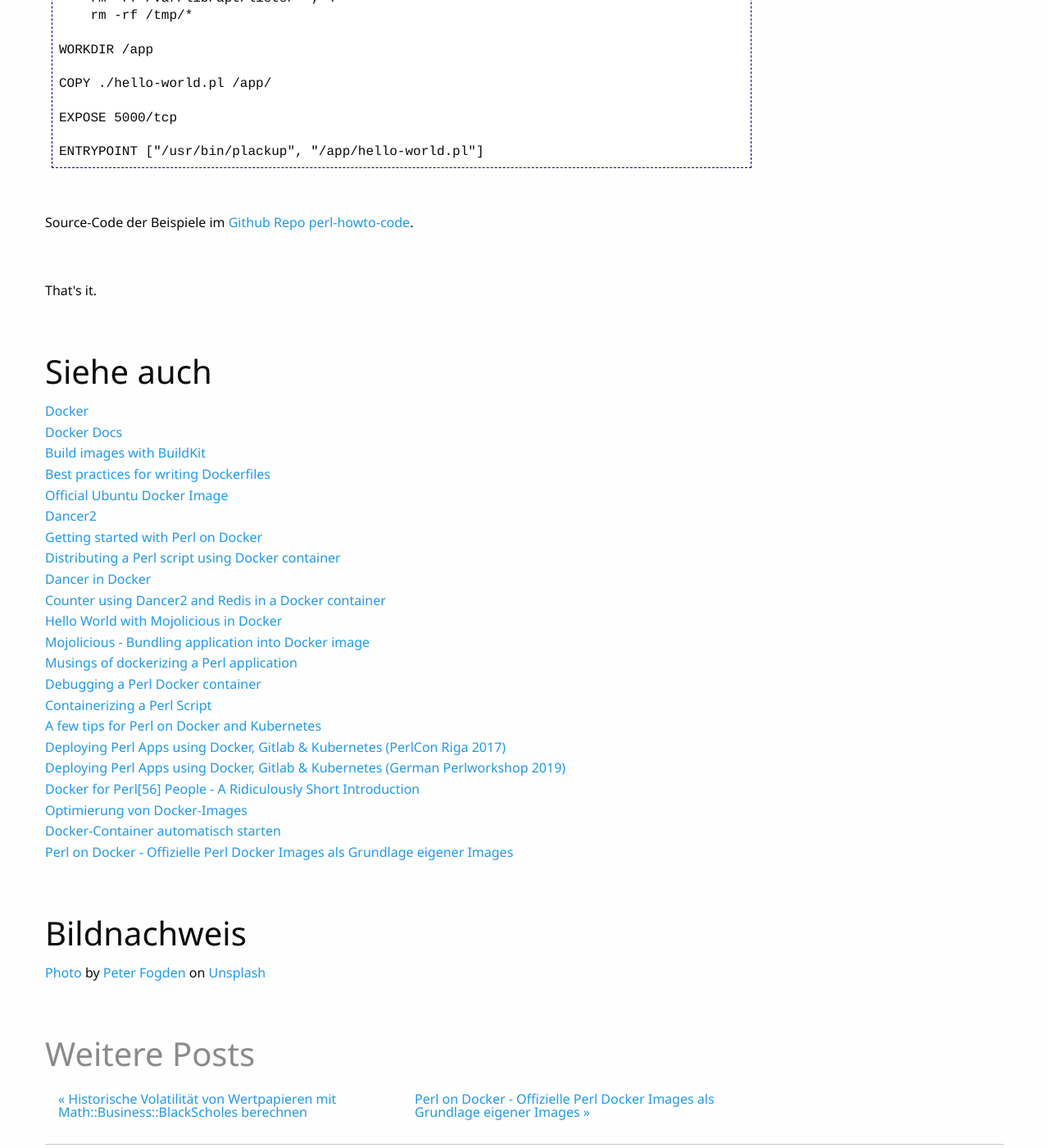
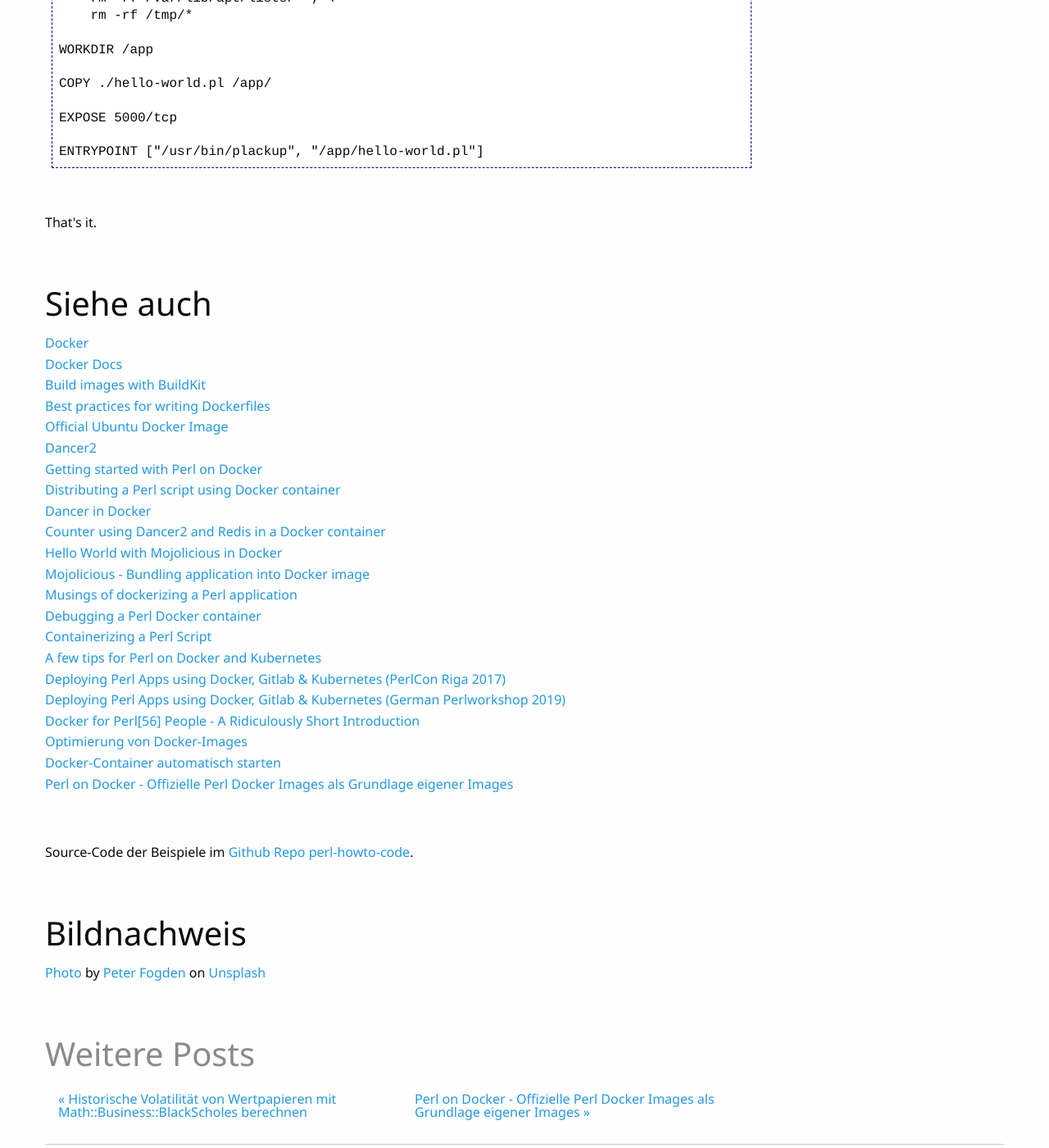
Before and after one commit to perl-howto/perl-howto.github.io, a Jekyll site: the page built from _posts/2021-08-31-perl-on-docker-dancer2-hello-world-example.html, in a window 1280 px wide and 1400 px high, scrolled down 8093 px. Shown: the whole window at 82% size. Built offline with Jekyll 4.4.1, drawn with Linux system fonts in a browser that asks for light colours.

```diff
--- a/_posts/2021-08-31-perl-on-docker-dancer2-hello-world-example.html
+++ b/_posts/2021-08-31-perl-on-docker-dancer2-hello-world-example.html
@@ -375,10 +375,6 @@ EXPOSE 5000/tcp
 ENTRYPOINT ["/usr/bin/plackup", "/app/hello-world.pl"]
 </pre>
 
-<p>&nbsp;</p>
-<p>
-Source-Code der Beispiele im <a href="https://github.com/perl-howto/perl-howto-code">Github Repo perl-howto-code</a>.
-</p>
 
 <p>&nbsp;</p>
 <p>
@@ -413,6 +409,11 @@ That's it.
 </ul>
 
 <p>&nbsp;</p>
+<p>
+Source-Code der Beispiele im <a href="https://github.com/perl-howto/perl-howto-code">Github Repo perl-howto-code</a>.
+</p>
+
+<p>&nbsp;</p>
 <h2>Bildnachweis</h2>
 <p>
 <a href="https://unsplash.com/photos/37eRee0YrNk">Photo</a> by <a href="https://unsplash.com/@petefogden?utm_source=unsplash&utm_medium=referral&utm_content=creditCopyText">Peter Fogden</a> on <a href="https://unsplash.com/s/photos/container-camel?utm_source=unsplash&utm_medium=referral&utm_content=creditCopyText">Unsplash</a>
```
Also changed, not shown: _posts/2021-08-04-finance-ta-perl-bibliothek-zur-nutzung-der-technical-analysis-library.html (+5 -4 lines).
